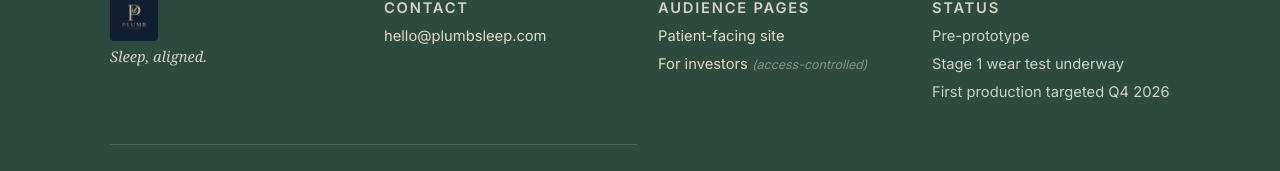
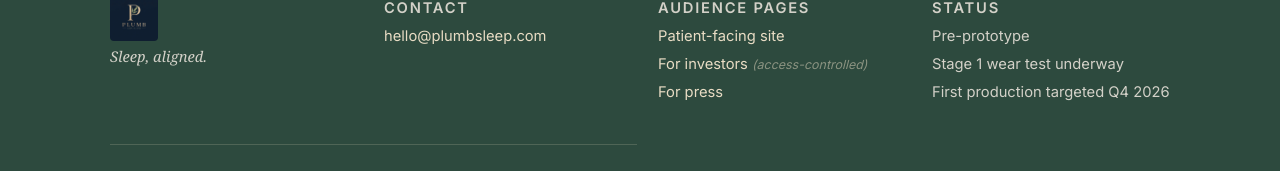
Before and after one commit to askoak/plumbsleep-web, a plain HTML site: page public/clinicians/index.html in a window 1280 px wide. Shown: the part 4715-4886 px from the top of the page. Drawn offline with Linux system fonts and the light colour scheme; a web font is replaced by a local one.

Commit message:
feat(press): add /press/ link to homepage and clinicians footers
Self-correct: prior commit said the homepage footer already had a 'For press'
link — it didn't. Added in both homepage and clinicians footers.

One-line addition to each page. v1.4 Rule B.

signature: thistle-juniper-driftwood-xerox

```diff
--- a/public/clinicians/index.html
+++ b/public/clinicians/index.html
@@ -295,6 +295,7 @@
           <p class="footer-col-h">Audience pages</p>
           <p><a href="/">Patient-facing site</a></p>
           <p><a href="/investors/">For investors</a> <span class="footer-gated">(access-controlled)</span></p>
+          <p><a href="/press/">For press</a></p>
         </div>
         <div>
           <p class="footer-col-h">Status</p>
```
Also changed, not shown: public/index.html (+1 -0 lines).
